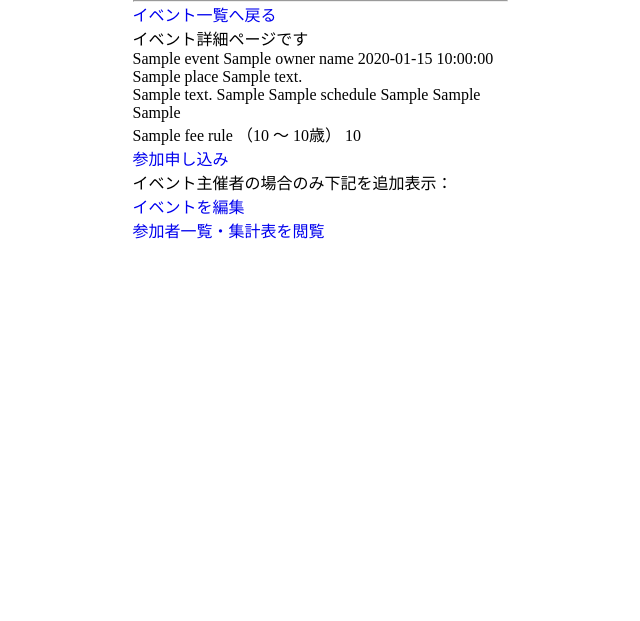
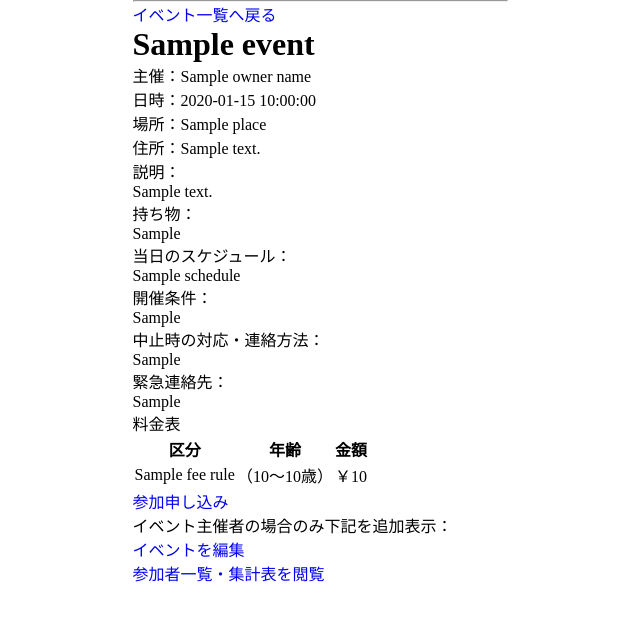
Before and after one commit to E-Team-ponata-inoue-yottomi-kochapi/E-Team_2026-Summer, a Flask app: template tsudoi/templates/event/event_detail.html in a window 1280 px wide. Shown: the top 621 px of the page, without its empty margins (320-960 px from the left). Run offline with Flask 2, Linux system fonts and the light colour scheme; the template is opened without the code that fills it: most values are stand-ins (such as "Sample title", 1, 10 or a date in 2020); some libraries are stand-ins or nearby versions.

Commit message:
feat: /tsudoi/templates/event/event_detail.html内に各項目名の追記、pタグ・tableタグ追記

```diff
--- a/tsudoi/templates/event/event_detail.html
+++ b/tsudoi/templates/event/event_detail.html
@@ -12,28 +12,43 @@
 <div>
     <a href="{{ url_for('event.list_view') }}">イベント一覧へ戻る</a>
 </div>
-<p>イベント詳細ページです</p>
 <div>
-    <span>{{ event.title }}</span>
-    <span>{{ owner_name }}</span>
-    <span>{{ event.start_at }}</span>
-    <span>{{ event.place }}</span>
-    <span>{{ event.address }}</span>
+    <h1>{{ event.title }}</h1>
+    <p>主催：{{ owner_name }}</p>
+    <p>日時：{{ event.start_at }}</p>
+    <p>場所：{{ event.place }}</p>
+    <p>住所：{{ event.address }}</p>
 </div>
 <div>
-    <span>{{ event.description }}</span>
-    <span>{{ event.items_to_bring }}</span>
-    <span>{{ event.schedule }}</span>
-    <span>{{ event.hold_condition }}</span>
-    <span>{{ event.cancellation_policy }}</span>
-    <span>{{ event.emergency_contact }}</span>
+    <p>説明：</p>
+    <p>{{ event.description }}</p>
+    <p>持ち物：</p>
+    <p>{{ event.items_to_bring }}</p>
+    <p>当日のスケジュール：</p>
+    <p>{{ event.schedule }}</p>
+    <p>開催条件：</p>
+    <p>{{ event.hold_condition }}</p>
+    <p>中止時の対応・連絡方法：</p>
+    <p>{{ event.cancellation_policy }}</p>
+    <p>緊急連絡先：</p>
+    <p>{{ event.emergency_contact }}</p>
 </div>
 <div>
-    {% for fee_rule in  fee_rules %}
-    <span>{{ fee_rule.tier_name }}</span>
-    <span>（{{ fee_rule.min_age }} ～ {{ fee_rule.max_age }}歳）</span>
-    <span>{{ fee_rule.fee }}</span>
-    {% endfor %}
+    <p>料金表</p>
+    <table>
+        <tr>
+            <th>区分</th>
+            <th>年齢</th>
+            <th>金額</th>
+        </tr>
+        {% for fee_rule in  fee_rules %}
+        <tr>
+            <td>{{ fee_rule.tier_name }}</td>
+            <td>（{{ fee_rule.min_age }}～{{ fee_rule.max_age}}歳）</td>
+            <td>￥{{ fee_rule.fee }}</td>
+        </tr>
+        {% endfor %}
+    </table>
 </div>
 <div>
     <a href="{{ url_for('application.apply_view', event_id=event.id) }}">参加申し込み</a>
```
